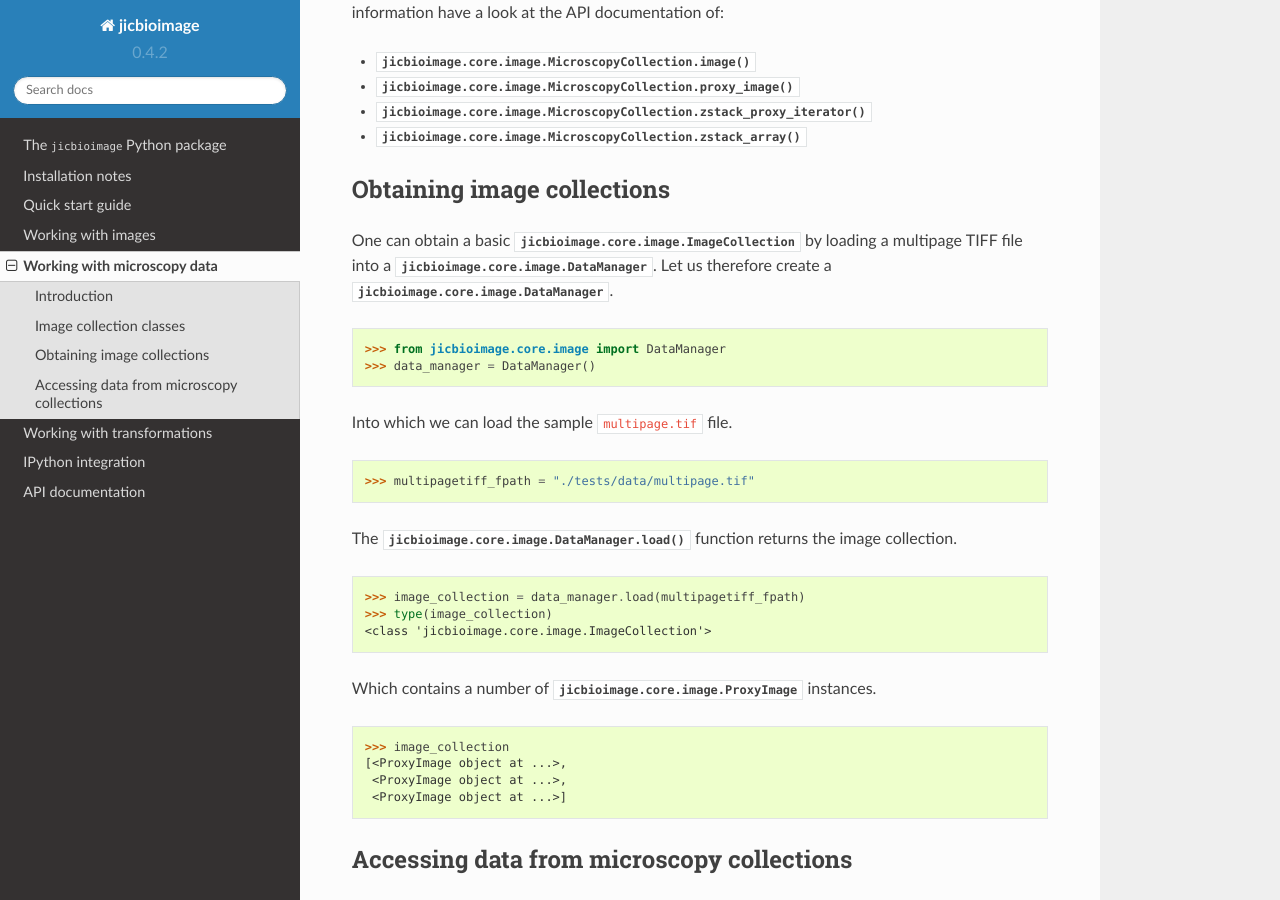
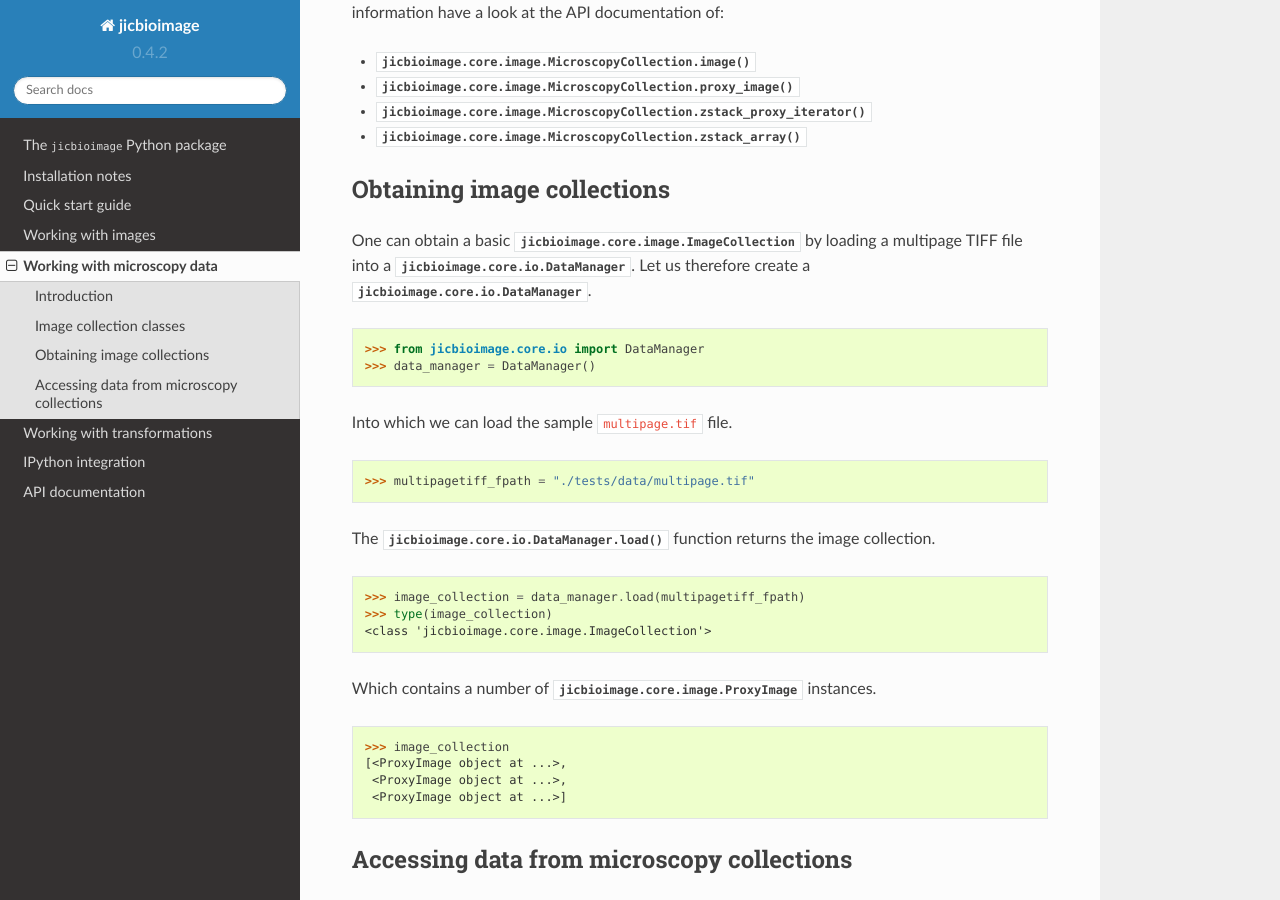
Before and after one commit to JIC-CSB/jicbioimage, a Sphinx documentation site: the page built from docs/source/working_with_microscopy_data.rst, in a window 1280 px wide and 900 px high, scrolled down 1123 px. Built offline with Sphinx 7.4.7 and the Read the Docs theme 2.0.0, drawn with Linux system fonts in a browser that asks for light colours.

Commit message:
Updated working_with_microscopy_data section to work with new DataManager API

```diff
--- a/docs/source/working_with_microscopy_data.rst
+++ b/docs/source/working_with_microscopy_data.rst
@@ -63,12 +63,12 @@ Obtaining image collections
 ---------------------------
 
 One can obtain a basic :class:`jicbioimage.core.image.ImageCollection` by loading a
-multipage TIFF file into a :class:`jicbioimage.core.image.DataManager`.  Let us
-therefore create a :class:`jicbioimage.core.image.DataManager`.
+multipage TIFF file into a :class:`jicbioimage.core.io.DataManager`.  Let us
+therefore create a :class:`jicbioimage.core.io.DataManager`.
 
 .. code-block:: python
 
-    >>> from jicbioimage.core.image import DataManager
+    >>> from jicbioimage.core.io import DataManager
     >>> data_manager = DataManager()
 
 Into which we can load the sample ``multipage.tif`` file.
@@ -85,9 +85,9 @@ Into which we can load the sample ``multipage.tif`` file.
     >>> import os.path
     >>> import jicbioimage.core
     >>> JICIMAGLIB = os.path.dirname(jicbioimage.core.__file__)
-    >>> multipagetiff_fpath = os.path.join(JICIMAGLIB, "..", "tests", "data", multipagetiff_fpath)
+    >>> multipagetiff_fpath = os.path.join(JICIMAGLIB, "..", "..", "tests", "data", multipagetiff_fpath)
 
-The :func:`jicbioimage.core.image.DataManager.load` function returns the image
+The :func:`jicbioimage.core.io.DataManager.load` function returns the image
 collection.
 
 .. code-block:: python
@@ -123,7 +123,7 @@ file.
 ..
     This is just to make the doctest pass.
 
-    >>> zseries_fpath = os.path.join(JICIMAGLIB, "..", "tests", "data", zseries_fpath)
+    >>> zseries_fpath = os.path.join(JICIMAGLIB, "..", "..", "tests", "data", zseries_fpath)
 
 
 Let us now load a microscopy file instead.
```
Also changed, not shown: other parts of docs/source/working_with_microscopy_data.rst (+6 -3 lines).
